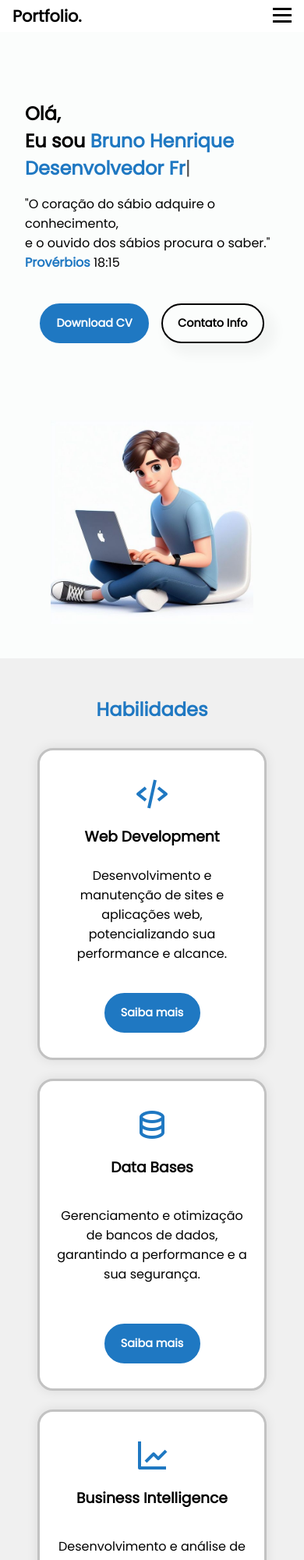
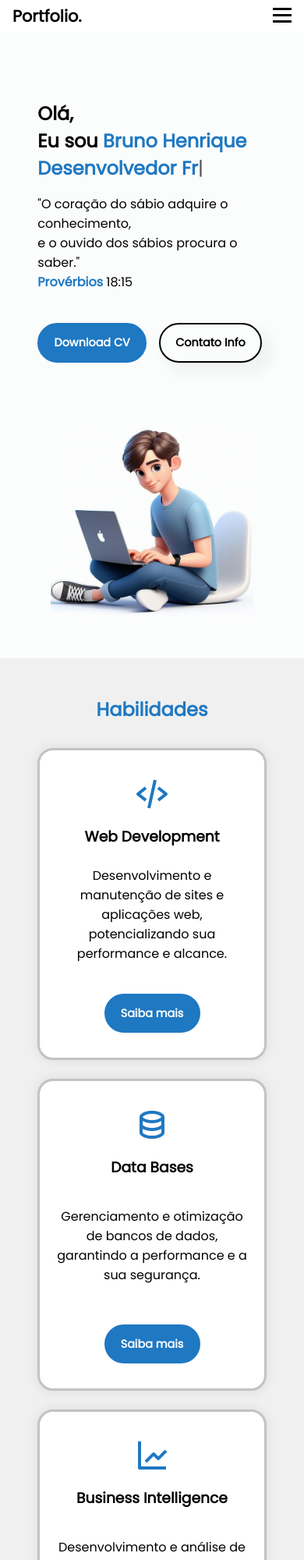
Before and after one commit to hennriquee/portfolio, a plain HTML site: page index.html in a window 390 px wide. Shown: the top 2000 px of the page at 78% size. Drawn offline with nearby package versions, Linux system fonts and the light colour scheme.

Commit message:
ajustes mobile

```diff
--- a/index.css
+++ b/index.css
@@ -185,6 +185,10 @@ section {
   font-size: 2rem;
 }
 
+.typed-container {
+  display: inline-block;
+}
+
 .home-content {
   margin-top: 2rem;
   margin-bottom: auto;
@@ -194,7 +198,6 @@ section {
 
 .home-content-main {
   width: 100%;
-
 }
 
 .home-content p {
@@ -742,13 +745,12 @@ footer {
   display: flex;
   flex-direction: row;
   margin: auto;
-
 }
 
 footer i {
   cursor: pointer;
   color: var(--white-color);
-  transition: .5s ease;
+  transition: 0.5s ease;
   opacity: 0.6;
   padding: 0.5rem;
   width: 100%;
@@ -757,13 +759,10 @@ footer i {
 footer i:hover {
   opacity: 1;
   transform: translateY(-5px);
-
-
 }
 
 .footer-title h3 {
   margin: 0 0.5rem;
-
 }
 /* /FOOTER */
 
@@ -826,15 +825,15 @@ footer i:hover {
     width: 100%;
   }
 
-  .home-btns {
-    justify-content: center;
-  }
-
   .home-content h1,
   h1,
   #typed,
   .typed-cursor {
     font-size: 1.5rem;
+  }
+
+  .home-content-elements {
+    width: 90%;
   }
 
   h2 {
@@ -927,6 +926,10 @@ footer i:hover {
 
   .about-img {
     width: 40%;
+  }
+
+  .home-content-elements {
+    width: 100%;
   }
 }
 
--- a/index.html
+++ b/index.html
@@ -63,11 +63,13 @@
         <div class="home-content-elements">
           <h1>Olá,</h1>
           <h1>Eu sou <span>Bruno Henrique</span></h1>
-          <div id="typed-strings">
-            <h1>Desenvolvedor Front-End.</h1>
-            <h1>Analista de Dados.</h1>
+          <div class="typed-container">
+            <div id="typed-strings">
+              <h1>Desenvolvedor Front-End.</h1>
+              <h1>Analista de Dados.</h1>
+            </div>
+            <span id="typed"></span>
           </div>
-          <span id="typed"></span>
           <p data-aos="fade-up" data-aos-duration="1000" data-aos-delay="60">
             "O coração do sábio adquire o conhecimento, <br />e o ouvido dos
             sábios procura o saber." <br />
@@ -80,7 +82,6 @@
             <a href="#contact" class="contact-btn">Contato Info</a>
           </div>
         </div>
-
       </div>
 
       <div class="home-img" data-aos="fade-up" data-aos-duration="1500">
@@ -491,13 +492,13 @@
 
     <footer>
       <div class="footer-title">
-        &copy;<h3> Bruno Henrique.</h3>
+        &copy;
+        <h3>Bruno Henrique.</h3>
       </div>
 
       <div class="footer-links">
-
         <a href="https://github.com/hennriquee" target="_blank">
-          <i class='bx bxl-github'></i>
+          <i class="bx bxl-github"></i>
         </a>
 
         <a
@@ -508,8 +509,6 @@
           <i class="bx bxl-whatsapp"></i>
         </a>
       </div>
-
-
     </footer>
 
     <!-- SCROLL EFFECT -->
--- a/scripts.js
+++ b/scripts.js
@@ -78,7 +78,7 @@ const vjs_pct = 10;
 const vbootstrap_pct = 50;
 const vreactjs_pct = 5;
 const vsql_pct = 25;
-const vpbi_pct = 95;
+const vpbi_pct = 80;
 const vexcel_pct = 90;
 
 const html = document.getElementById("html-bar");
```
